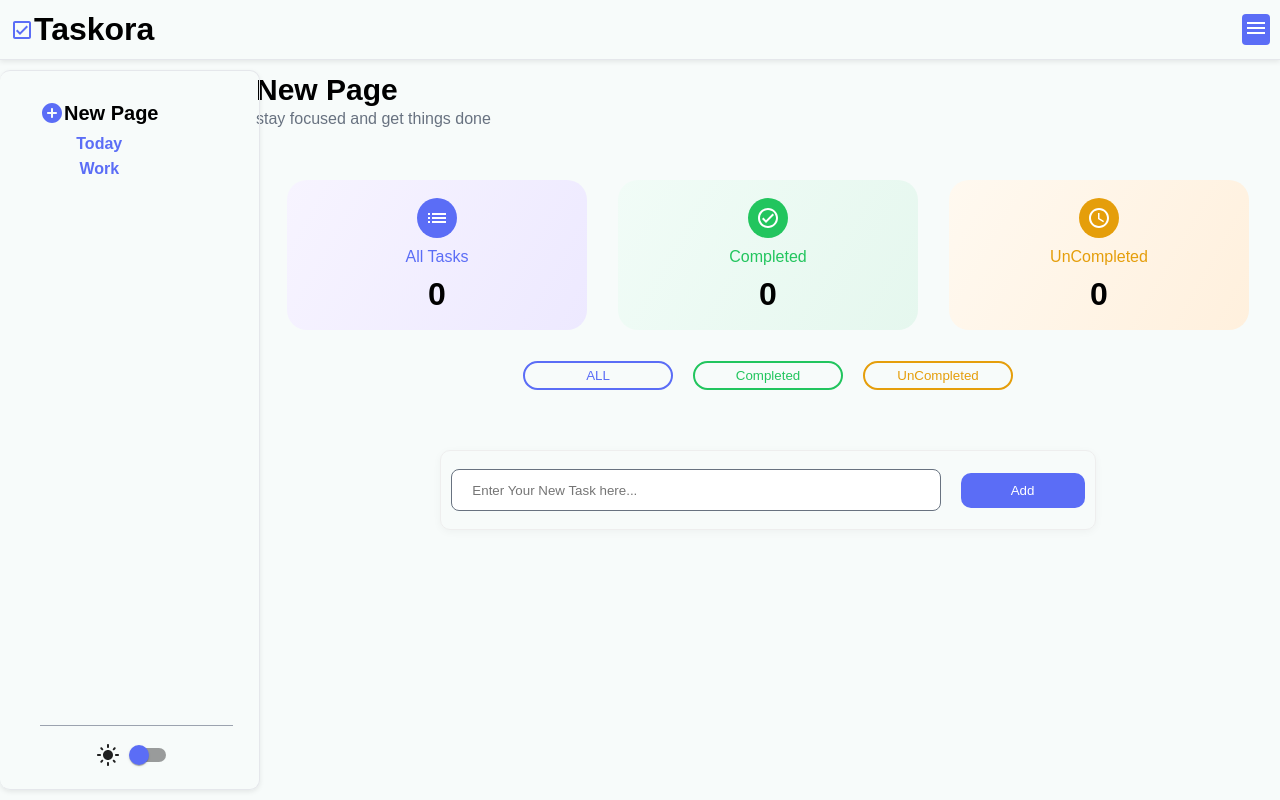
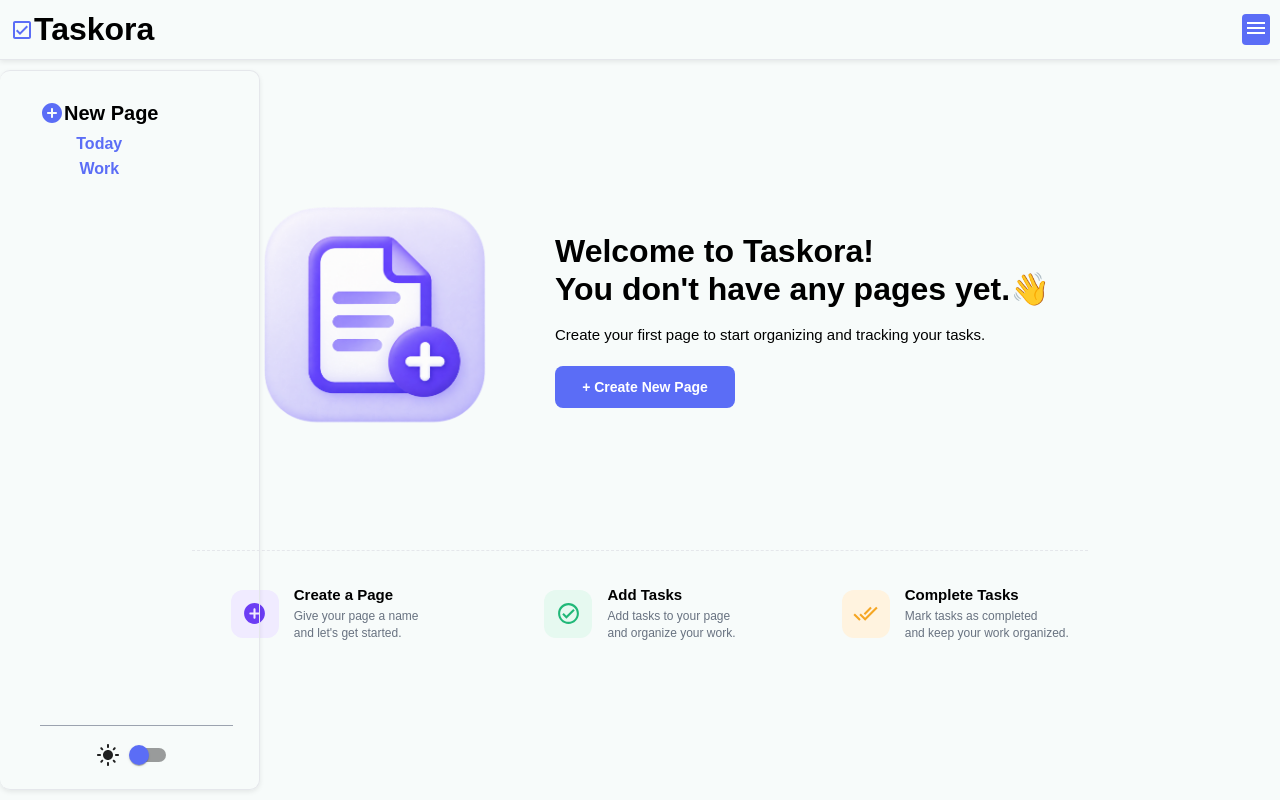
Before and after one commit to SamaMohsen11/Taskora, a React (Vite) app: page / in a window 1280 px wide. Built offline with nearby package versions, Linux system fonts and the light colour scheme.

Commit message:
Add Home Page

```diff
--- a/src/App.jsx
+++ b/src/App.jsx
@@ -7,8 +7,10 @@ import SideBar from './SideBar';
 import MenuIcon from "@mui/icons-material/Menu";
 import {pages} from "./Contexts/PagesContext"
 
+import Home from './Home';
 
 function App() {
+  const[pageName,setPageName]=useState("")
     const [open, setOpen] =useState(true)
 
       const [pageData, setPageData] = useState(
@@ -32,11 +34,21 @@ function App() {
 ]
 
     )
+ const addNewPage = () => {
+    const newPage = {
+        id: Date.now(),
+        title: "",
+        tasks: []
+    };
 
+    setPageData(prev => [...prev, newPage]);
+
+    return newPage;
+};
 
 
   return (
-  <pages.Provider  value={{pageData,setPageData}}>
+  <pages.Provider  value={{pageData,setPageData,addNewPage}}>
       <main>
 
         <div className="header">
@@ -49,10 +61,10 @@ function App() {
       </div>
 
    <div className='app'>
-       <SideBar open={open} />
+       <SideBar open={open} pageName={pageName} setPageName={setPageName} />
         <Routes>
-      <Route path="" element={<Page />} />
-      <Route path="/page/:pageId" element={<Page />} />
+      <Route path="" element={<Home />} />
+      <Route path="/page/:pageId" element={<Page  pageName={pageName} setPageName={setPageName}/>} />
     </Routes>
    </div>
 
--- /dev/null
+++ b/src/Home.css
@@ -0,0 +1,174 @@
+.cont {
+  width: 100%;
+  min-height: 700px;
+
+  display: flex;
+  flex-direction: column;
+  align-items: center;
+
+  gap: 80px;
+}
+
+/* Image + Info */
+.hero {
+  width: 100%;
+
+  display: flex;
+  justify-content: center;
+  align-items: center;
+
+  gap: 30px;
+  margin-top: 100px;
+}
+
+/* Image */
+.hero .image {
+  width: 300px;
+  height: 300px;
+
+  display: flex;
+  justify-content: center;
+  align-items: center;
+}
+
+.hero .image img {
+  width: 100%;
+  height: 100%;
+
+  object-fit: contain;
+}
+
+/* Info */
+.cont .info {
+  width: 500px;
+  height: 300px;
+
+  display: flex;
+  flex-direction: column;
+  justify-content: center;
+  align-items: flex-start;
+
+  gap: 15px;
+}
+
+/* Heading */
+.info h1 {
+  margin: 0;
+
+  font-size: 32px;
+  line-height: 1.2;
+  font-weight: 700;
+}
+
+/* Paragraph */
+.info p {
+  margin: 0;
+
+  font-size: 15px;
+  line-height: 1.5;
+}
+
+/* Button */
+.info button {
+  width: 180px;
+  height: 42px;
+
+  margin-top: 5px;
+
+  border: none;
+  border-radius: 8px;
+
+  background: var(--primary);
+  color: white;
+
+  font-size: 14px;
+  font-weight: 600;
+
+  cursor: pointer;
+}
+.info button:hover {
+  background: var(--primary-hover);
+}
+
+/* Steps */
+.steps {
+  width: 70%;
+
+  display: flex;
+  justify-content: center;
+  align-items: center;
+
+  gap: 50px;
+
+  padding-top: 35px;
+
+  border-top: 1px dashed var(--light-border);
+}
+
+/* Single Step */
+.step {
+  flex: 1;
+
+  display: flex;
+  justify-content: center;
+  align-items: center;
+
+  gap: 15px;
+}
+
+/* Step Icon */
+.step-icon {
+  width: 48px;
+  height: 48px;
+
+  flex-shrink: 0;
+
+  display: flex;
+  justify-content: center;
+  align-items: center;
+
+  border-radius: 12px;
+}
+
+/* Icon Size */
+.step-icon svg {
+  font-size: 25px;
+}
+
+/* Create Page Icon */
+.page-icon {
+  background: #f0ebff;
+  color: #6c3df4;
+}
+
+/* Add Tasks Icon */
+.task-icon {
+  background: #e6f9f0;
+  color: #20b878;
+}
+
+/* Complete Tasks Icon */
+.complete-icon {
+  background: #fff3df;
+  color: #f5a623;
+}
+
+/* Step Heading */
+.step h3 {
+  margin: 0 0 5px;
+
+  font-size: 15px;
+  font-weight: 700;
+
+  color: var(--text-primary);
+}
+
+/* Step Description */
+.step p {
+  margin: 0;
+
+  font-size: 12px;
+  line-height: 1.4;
+
+  color: var(--light-text-secondary);
+}
--- /dev/null
+++ b/src/Home.jsx
@@ -0,0 +1,87 @@
+import "./Home.css"
+import { useContext } from "react";
+import { useNavigate } from "react-router-dom";
+import { pages } from "./Contexts/PagesContext";
+import AddCircleRoundedIcon from '@mui/icons-material/AddCircleRounded';
+import CheckCircleOutlineIcon from "@mui/icons-material/CheckCircleOutlineOutlined";
+import DoneAllIcon from '@mui/icons-material/DoneAll';
+
+export default function Home(){
+
+    const { addNewPage } = useContext(pages);
+    const navigate = useNavigate();
+
+    const handleNewPage = () => {
+        const newPage = addNewPage();
+
+        navigate(`/page/${newPage.id}`);
+    };
+
+    return(
+        <>
+<div className="cont">
+
+    <div className="hero">
+        <div className="image">
+            <img src="./image.png" />
+        </div>
+
+        <div className="info">
+            <h1>
+                Welcome to Taskora!<br />
+                You don't have any pages yet.👋
+            </h1>
+
+            <p>
+                Create your first page to start organizing
+                and tracking your tasks.
+            </p>
+
+            <button onClick={handleNewPage}>
+                + Create New Page
+            </button>
+        </div>
+    </div>
+
+
+    <div className="steps">
+
+        <div className="step">
+            <div className="step-icon page-icon">
+                <AddCircleRoundedIcon />
+            </div>
+
+            <div>
+                <h3>Create a Page</h3>
+                <p>Give your page a name<br />and let's get started.</p>
+            </div>
+        </div>
+
+        <div className="step">
+            <div className="step-icon task-icon">
+                <CheckCircleOutlineIcon />
+            </div>
+
+            <div>
+                <h3>Add Tasks</h3>
+                <p>Add tasks to your page<br />and organize your work.</p>
+            </div>
+        </div>
+
+        <div className="step">
+            <div className="step-icon complete-icon">
+                <DoneAllIcon />
+            </div>
+
+            <div>
+                <h3>Complete Tasks</h3>
+                <p>Mark tasks as completed<br />and keep your work organized.</p>
+            </div>
+        </div>
+
+    </div>
+
+</div>
+        </>
+    );
+}
--- a/src/Page.css
+++ b/src/Page.css
@@ -243,3 +243,66 @@ input:focus {
   color: black;
   font-weight: bold;
 }
+
+
+.empty {
+  min-height: 320px;
+  display: flex;
+  flex-direction: column;
+  align-items: center;
+  justify-content: center;
+  text-align: center;
+  padding: 30px 20px;
+  box-sizing: border-box;
+}
+
+.empty-icon {
+  width: 70px;
+  height: 70px;
+  border-radius: 50%;
+  background: var(--primary-light);
+
+  display: flex;
+  align-items: center;
+  justify-content: center;
+
+  margin-bottom: 14px;
+}
+
+.empty-icon svg {
+  font-size: 38px;
+  color: var(--primary);
+}
+
+.empty h4 {
+  margin: 0 0 6px;
+  font-size: 17px;
+  font-weight: 700;
+  color: var(--light-text-primary);
+}
+
+.empty p {
+  margin: 0 0 18px;
+  font-size: 13px;
+  color: var(--light-text-secondary);
+}
+
+.empty-btn {
+  border: none;
+  background: var(--primary);
+  color: white;
+
+  padding: 10px 20px;
+  border-radius: 7px;
+
+  font-size: 13px;
+  font-weight: 600;
+
+  cursor: pointer;
+  transition: 0.2s;
+}
+
+.empty-btn:hover {
+  opacity: 0.9;
+  transform: translateY(-1px);
+}
--- a/src/Page.jsx
+++ b/src/Page.jsx
@@ -3,14 +3,15 @@ import CheckCircleOutlinedIcon from "@mui/icons-material/CheckCircleOutlined";
 import ListIcon from "@mui/icons-material/List";
 import AccessTimeIcon from "@mui/icons-material/AccessTime";
 import { pages } from "./Contexts/PagesContext";
-import { useContext,useState } from "react";
+import { useContext,useState ,useRef } from "react";
 import { useParams} from "react-router-dom";
 import "./Page.css"
 import TaskList from "./TaskList"
-export default function Page() {
+export default function Page({pageName,setPageName}) {
   const [filter, setFilter] = useState("all");
   const [task,setTask]=useState("")
   const { pageId } = useParams();
+  const taskInputRef = useRef(null);
     const { pageData,setPageData } = useContext(pages);
   const currentPage = pageData.find(
     (page) => page.id === Number(pageId)
@@ -72,12 +73,56 @@ function updatePageName(value) {
         : page
     )
   );
+  setPageName("")
+}
+
+function emptyState() {
+  if (filter === "all") {
+    return (
+      <div className="empty">
+        <div className="empty-icon">
+          <ListIcon />
+        </div>
+
+        <h4>No Tasks Yet</h4>
+        <p>Add a task to get started</p>
+
+        <button className="empty-btn" onClick={()=>{taskInputRef.current.focus();addtask()}}>+ Add Task</button>
+      </div>
+    );
+  }
+
+  if (filter === "completed") {
+    return (
+      <div className="empty">
+        <div className="empty-icon" style={{background: "linear-gradient(120deg, #F1FCF7, #E5F7EE)"}} >
+          <CheckCircleOutlinedIcon style={{color:"var(--success)"}} />
+        </div>
+
+        <h4>No Completed Tasks Yet</h4>
+        <p>Complete a task to see it here</p>
+      </div>
+    );
+  }
+
+  if (filter === "uncompleted") {
+    return (
+      <div className="empty">
+        <div className="empty-icon" style={{background: "linear-gradient(120deg, #FFF9F0, #FFF0DD)"}}>
+          <AccessTimeIcon  style={{color:"var(--warning)"}}/>
+        </div>
+
+        <h4>No Uncompleted Tasks</h4>
+        <p>Great job! All your tasks are completed</p>
+      </div>
+    );
+  }
 }
   return (
     <>
       <div className="content">
         <div className="header-page">
-         {!currentPage?.title?  <input key={pageId} className="pageinput"placeholder="New Page"  onKeyDown={(e)=>{if(e.key==="Enter"){ updatePageName(e.target.value);
+         {!currentPage?.title?  <input key={pageId} value={pageName} onChange={(e)=>setPageName(e.target.value)} className="pageinput"placeholder="New Page"  onKeyDown={(e)=>{if(e.key==="Enter"){ updatePageName(e.target.value);
 }}}/>: <h1>{currentPage.title}</h1>}
           <p>stay focused and get things done</p>
         </div>
@@ -107,11 +152,15 @@ function updatePageName(value) {
         </div>
 
         <div className="tasks">
-       <TaskList tasks={filteredTasks}/>
+
+{filteredTasks.length > 0
+  ? <TaskList tasks={filteredTasks} />
+  : emptyState()
+}
         </div>
         <div className="add-task">
          <div >
-          <input placeholder="Enter Your New Task here..." value={task} onChange={(e)=>setTask(e.target.value)} onKeyDown={(e) => {
+          <input   ref={taskInputRef} placeholder="Enter Your New Task here..." value={task} onChange={(e)=>setTask(e.target.value)} onKeyDown={(e) => {
   if (e.key === "Enter") {
   addtask();
   }
--- a/src/SideBar.jsx
+++ b/src/SideBar.jsx
@@ -8,29 +8,24 @@ import Switch from '@mui/material/Switch';
 import { useState } from "react";
 import {pages} from "./Contexts/PagesContext"
 import { useContext } from "react";
+import { Link,useNavigate,useLocation } from "react-router-dom";
 
+export default function SideBar({open,pageName,setPageName}) {
+  const location = useLocation();
+const currentPageId = Number(location.pathname.split("/").pop());
 
-import { Link,useNavigate } from "react-router-dom";
-
-
-
-export default function SideBar({open}) {
  const navigate= useNavigate()
  const handleNewPage = () => {
-  const newPage = {
-    id: Date.now(),
-    title: "",
-    tasks: []
-  };
+   const newPage = addNewPage();
+    setPageName("");
 
-   setPageData((prev) => [...prev, newPage]);
 
  navigate(`/page/${newPage.id}`);
 };
 
 
     const [light,setLight]=useState(true)
-    const {pageData,setPageData}=useContext(pages);
+    const {pageData,addNewPage}=useContext(pages);
     const data=pageData.map((page)=>{
     return<div   key={page.id}>
        <Link
@@ -38,7 +33,13 @@ export default function SideBar({open}) {
       to={`/page/${page.id}`}
       className="page-link"
     >
-   <h4>{page.title || "New Page"}</h4>
+
+    <h4>
+  {page.title ||
+    (page.id === currentPageId ? pageName : "") ||
+    "New Page"}
+</h4>
+
     </Link>
     </div>
     })
@@ -49,9 +50,7 @@ export default function SideBar({open}) {
       anchor="left"
        open={open}
       sx={{
-
         flexShrink: 0,
-
         "& .MuiDrawer-paper": {
           width: 260,
           boxSizing: "border-box",
```
Also changed, not shown: public/image.png (added), src/Contexts/PagesContext.js (line endings or trailing spaces).
